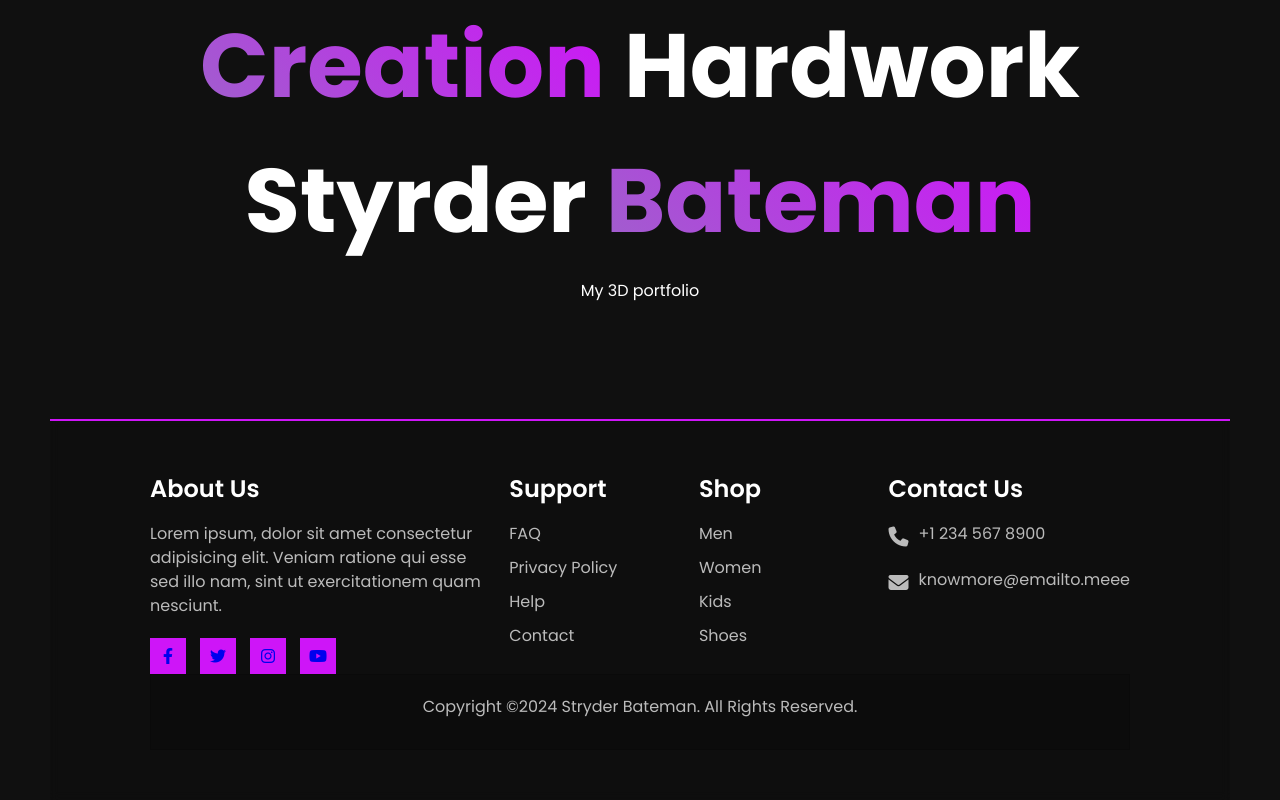
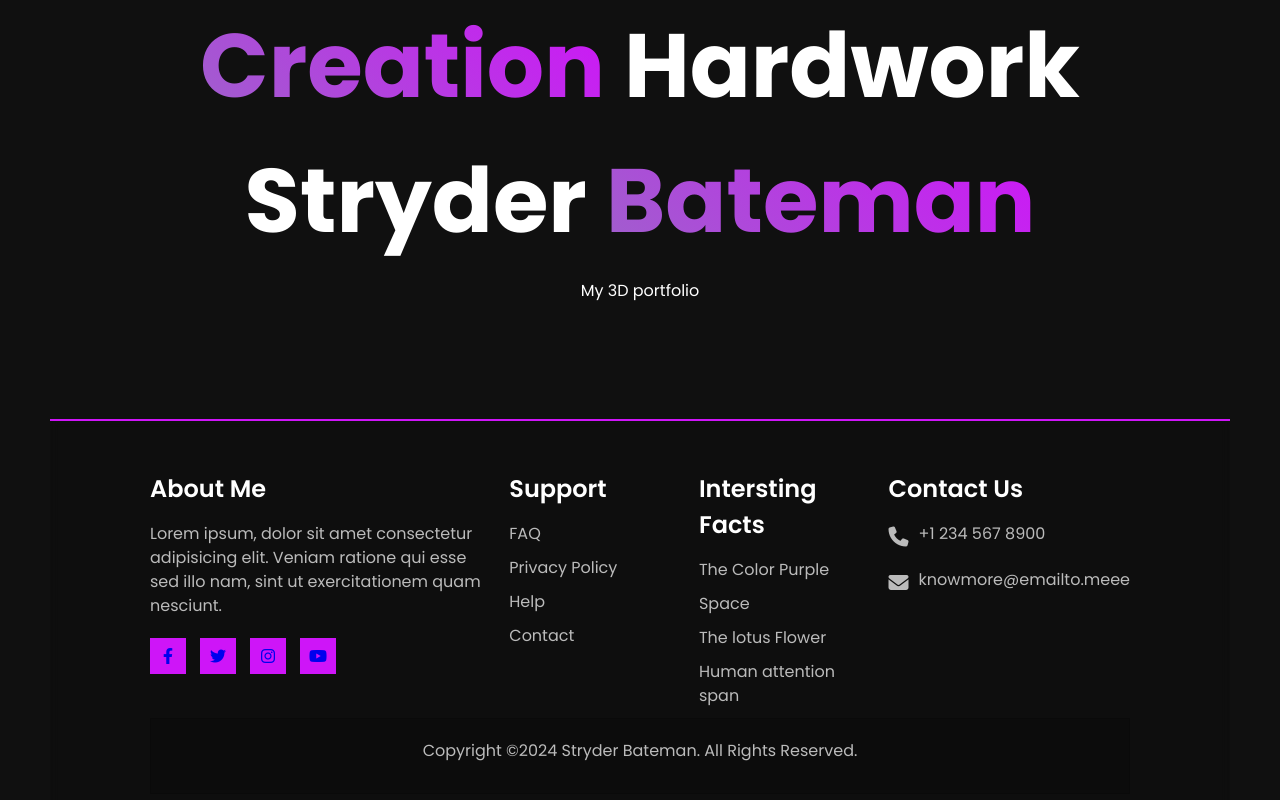
Before and after one commit to G00berDev/Personal-Portfolio, a React (Vite) app: page / in a window 1280 px wide. Shown: the part 392-1192 px from the top of the page. Built offline with nearby package versions, Linux system fonts and the light colour scheme.

Commit message:
fghjm
fdgfgdg

```diff
--- a/src/App.jsx
+++ b/src/App.jsx
@@ -17,7 +17,7 @@ function App() {
         <main>
           <h1 className="caption">
             {'¯|_(ツ)_/¯'} Imagination <b>Creation</b> Hardwork <br />
-            Styrder <b>Bateman</b>
+            Stryder <b>Bateman</b>
           </h1>
           <span className="sub-caption">My 3D portfolio</span>
           <div className="blob"></div>
--- a/src/components/Footer.jsx
+++ b/src/components/Footer.jsx
@@ -6,7 +6,7 @@ return (
 <footer>
     <div className="container">
     <div className="sec aboutus">
-        <h2>About Us</h2>
+        <h2>About Me</h2>
         <p>
         Lorem ipsum, dolor sit amet consectetur adipisicing elit. Veniam
         ratione qui esse sed illo nam, sint ut exercitationem quam nesciunt.
@@ -52,19 +52,19 @@ return (
         </ul>
     </div>
     <div className="sec quicklinks">
-        <h2>Shop</h2>
+        <h2>Intersting Facts</h2>
         <ul>
         <li>
-            <a href="#">Men</a>
+            <a href="#">The Color Purple</a>
         </li>
         <li>
-            <a href="#">Women</a>
+            <a href="#">Space</a>
         </li>
         <li>
-            <a href="#">Kids</a>
+            <a href="#">The lotus Flower</a>
         </li>
         <li>
-            <a href="#">Shoes</a>
+            <a href="#">Human attention span</a>
         </li>
         </ul>
     </div>
```
